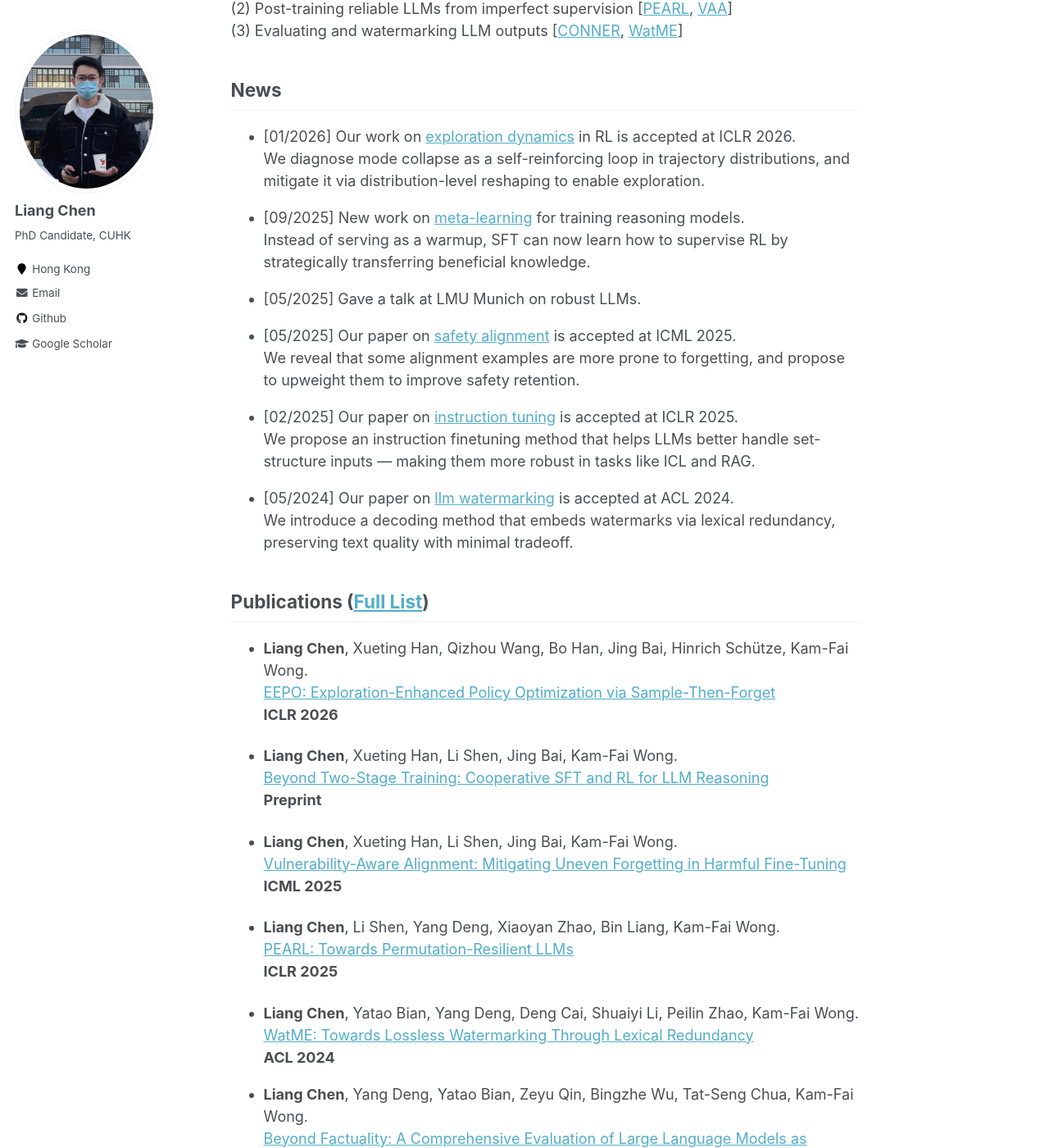
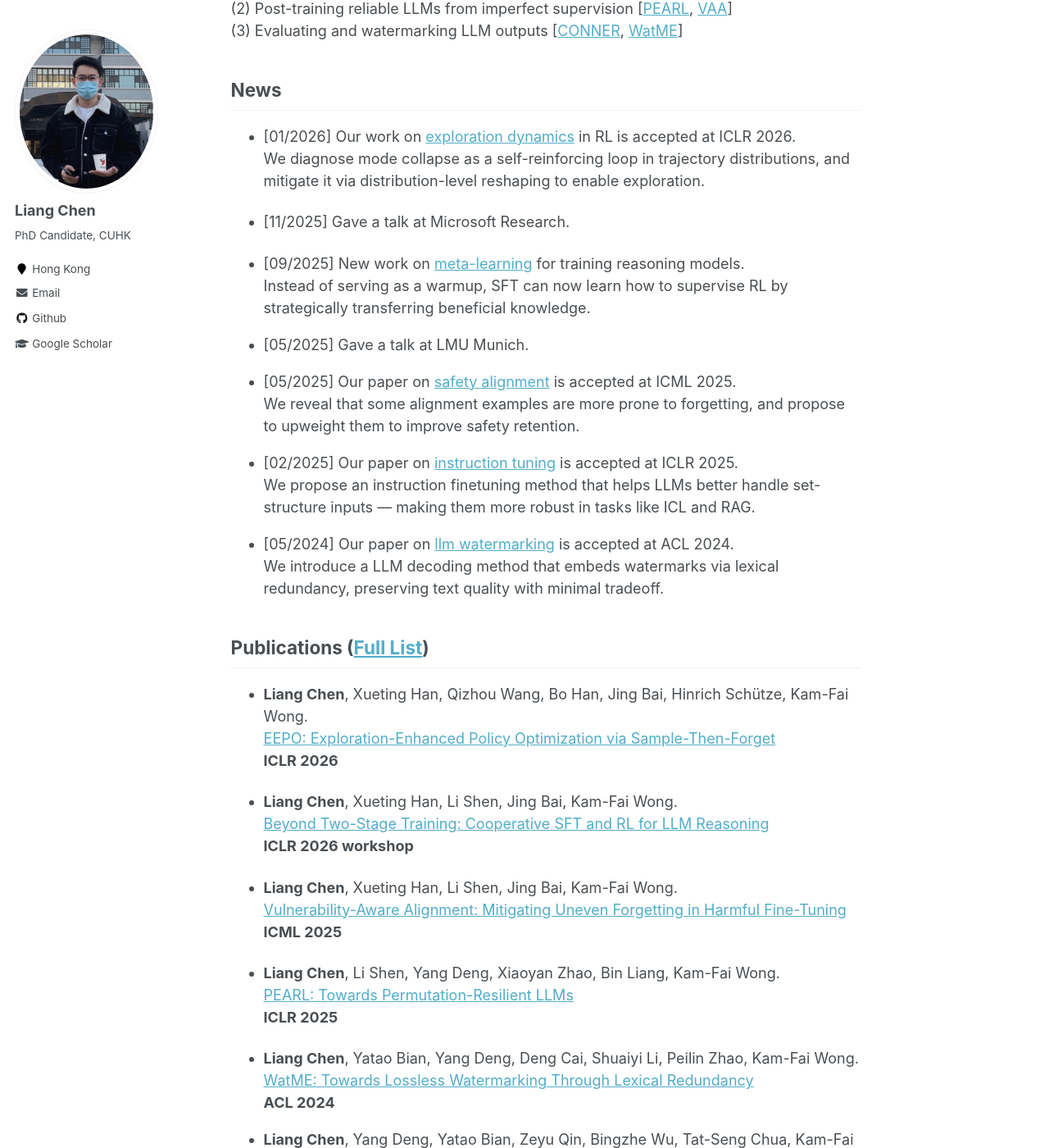
Before and after one commit to ChanLiang/ChanLiang.github.io, a Jekyll site: the page built from _pages/about.md, in a window 1280 px wide and 1400 px high, scrolled down 430 px. Shown: the whole window at 82% size. Built offline with Jekyll 4.4.1, drawn with Linux system fonts in a browser that asks for light colours.

Commit message:
Update about.md

```diff
--- a/_pages/about.md
+++ b/_pages/about.md
@@ -27,7 +27,7 @@
 <!-- My research interests lie in natural language processing, aiming to develop trustworthy foundations for Large Language Models (LLMs), through novel techniques in machine learning. My ultimate goal is to bridge the gap between the impressive capabilities of modern LLMs and their reliable deployment in real-world applications, ensuring they maintain alignment, safety, and robustness under diverse operational conditions. -->
 
 <!-- My research interests lie in natural language processing and machine learning, aiming to develop trustworthy foundations for Large Language Models (LLMs). My goal is to bridge the gap between the impressive capabilities of modern LLMs and their reliable deployment in real-world applications, ensuring their alignment, safety, and robustness under diverse operational conditions. Currently, I focus on the following research topics:   -->
-<!-- - Reinforcement learning for reasoning and LLM agents [[EEPO](https://arxiv.org/pdf/2510.05837), [BRIDGE](https://arxiv.org/abs/2509.06948)]
+<!-- - Reinforcement learning for reasoning and LLM agents [[EEPO](https://openreview.net/pdf?id=ObF4WIMkY6), [BRIDGE](https://arxiv.org/abs/2509.06948)]
 - Learning reliable LLMs from imperfect supervision [[PEARL](https://openreview.net/pdf?id=txoJvjfI9w), [VAA](https://openreview.net/pdf?id=EMHED4WTHT)]
 - Evaluating and watermarking LLM outputs [[CONNER](https://aclanthology.org/2023.emnlp-main.390), [WatME](https://aclanthology.org/2024.acl-long.496/)] -->
 
@@ -38,7 +38,7 @@
 <!-- My research focuses on post-training of large language models (LLMs), including:    -->
 <!-- My research focuses on developing effective and efficient post-training methods for large language models (LLMs), aiming to improve their alignment and reasoning across diverse settings.  This work spans the following directions: -->
 My research centers on developing effective and reliable adaptation methods for large language models (LLMs), aiming to improve their alignment with human preferences and strengthen advanced capabilities such as reasoning. My work spans three directions:
-(1) Large-scale reinforcement learning for reasoning and agents [[EEPO](https://arxiv.org/pdf/2510.05837), [BRIDGE](https://arxiv.org/pdf/2509.06948)]
+(1) Large-scale reinforcement learning for reasoning and agents [[EEPO](https://openreview.net/pdf?id=ObF4WIMkY6), [BRIDGE](https://arxiv.org/pdf/2509.06948)]
 (2) Post-training reliable LLMs from imperfect supervision [[PEARL](https://openreview.net/pdf?id=txoJvjfI9w), [VAA](https://openreview.net/pdf?id=EMHED4WTHT)]
 (3) Evaluating and watermarking LLM outputs [[CONNER](https://aclanthology.org/2023.emnlp-main.390), [WatME](https://aclanthology.org/2024.acl-long.496/)]
 
@@ -62,8 +62,10 @@
 ## News
 
 
-- [01/2026] Our work on [exploration dynamics](https://arxiv.org/pdf/2510.05837) in RL is accepted at ICLR 2026.
+- [01/2026] Our work on [exploration dynamics](https://openreview.net/pdf?id=ObF4WIMkY6) in RL is accepted at ICLR 2026.
   We diagnose mode collapse as a self-reinforcing loop in trajectory distributions, and mitigate it via distribution-level reshaping to enable exploration.
+
+- [11/2025] Gave a talk at Microsoft Research.
 
 <!-- - [09/2025] [New preprint](/talks/bridge.pdf): Cooperative SFT–RL for training advanced reasoning models.   -->
 - [09/2025] New work on [meta-learning](https://arxiv.org/abs/2509.06948) for training reasoning models.
@@ -76,7 +78,7 @@
 
 <!-- - [05/2025] **Gave a talk at LMU Munich on post-training optimization for trustworthy LLMs.** -->
 <!-- - [05/2025] **Gave a talk at LMU Munich on robust LLMs.** -->
-- [05/2025] Gave a talk at LMU Munich on robust LLMs.
+- [05/2025] Gave a talk at LMU Munich.
 
 <!-- - [05/2025] Our paper on Vulnerability-Aware Alignment (VAA) is accepted at ICML 2025.   -->
 <!-- - [05/2025] **Our paper on safety alignment is accepted at ICML 2025.**   -->
@@ -111,7 +113,7 @@
   <!-- We improve decoding algorithms by leveraging lexical redundancy to achieve lossless text watermarking, mirroring the success of image watermarking. -->
   <!-- We improve decoding algorithms by leveraging lexical redundancy to embed watermarks in text losslessly, mirroring the success of image watermarking. -->
   <!-- We propose a novel LM decoding method that embeds watermarks by exploiting lexical redundancy, minimizing impact on text quality. -->
-  We introduce a decoding method that embeds watermarks via lexical redundancy, preserving text quality with minimal tradeoff.
+  We introduce a LLM decoding method that embeds watermarks via lexical redundancy, preserving text quality with minimal tradeoff.
 
 
 
@@ -119,12 +121,12 @@
 ## Publications ([Full List](https://scholar.google.com/citations?hl=en&user=0iatxnIAAAAJ&view_op=list_works&sortby=pubdate))
 
 - **Liang Chen**, Xueting Han, Qizhou Wang, Bo Han, Jing Bai, Hinrich Schütze, Kam-Fai Wong.
-  [EEPO: Exploration-Enhanced Policy Optimization via Sample-Then-Forget](https://arxiv.org/pdf/2510.05837)
+  [EEPO: Exploration-Enhanced Policy Optimization via Sample-Then-Forget](https://openreview.net/pdf?id=ObF4WIMkY6)
   **ICLR 2026**
 
 - **Liang Chen**, Xueting Han, Li Shen, Jing Bai, Kam-Fai Wong.
   [Beyond Two-Stage Training: Cooperative SFT and RL for LLM Reasoning](https://arxiv.org/abs/2509.06948)
-  **Preprint**
+  **ICLR 2026 workshop**
 
 - **Liang Chen**, Xueting Han, Li Shen, Jing Bai, Kam-Fai Wong.
   [Vulnerability-Aware Alignment: Mitigating Uneven Forgetting in Harmful Fine-Tuning](https://openreview.net/pdf?id=EMHED4WTHT)
```
